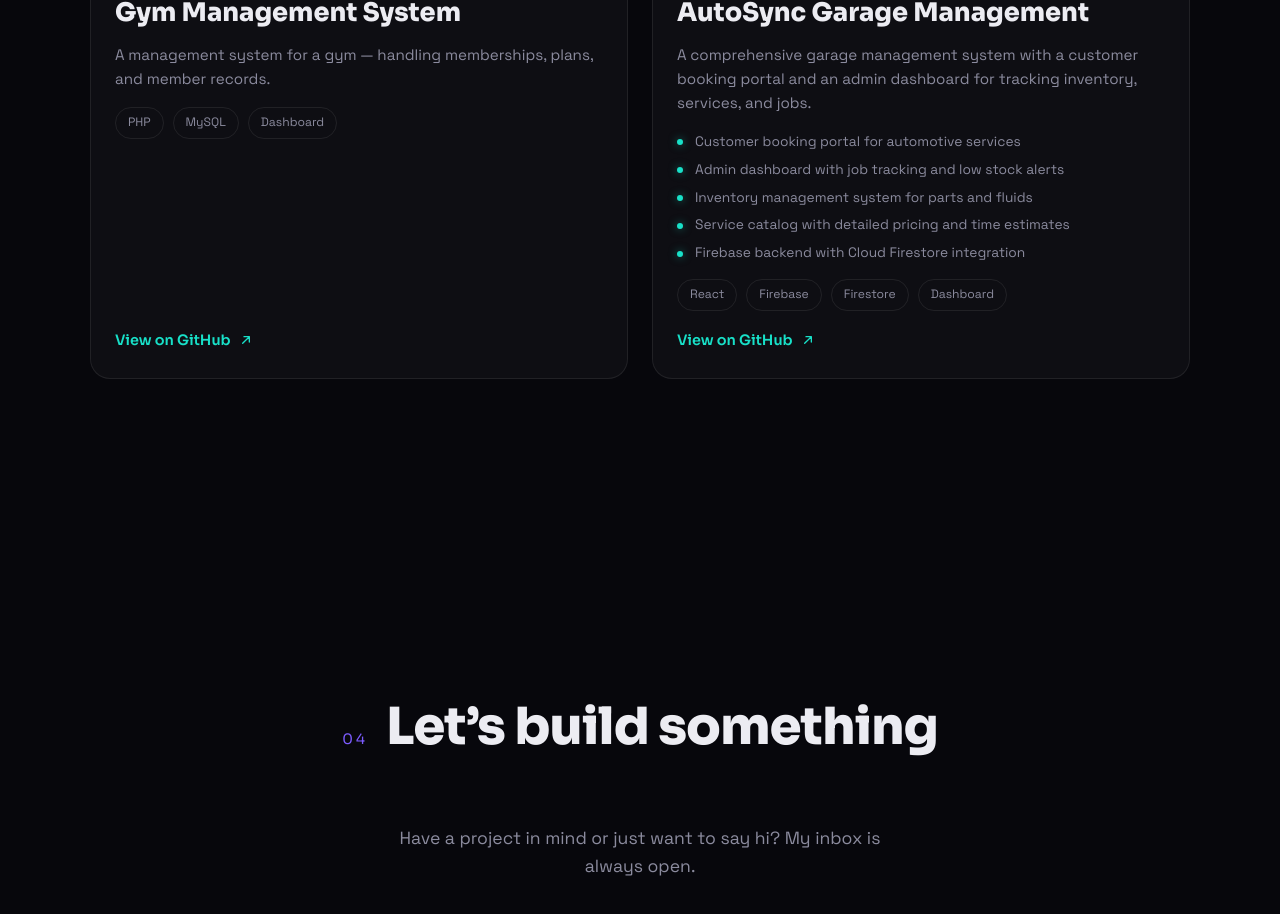
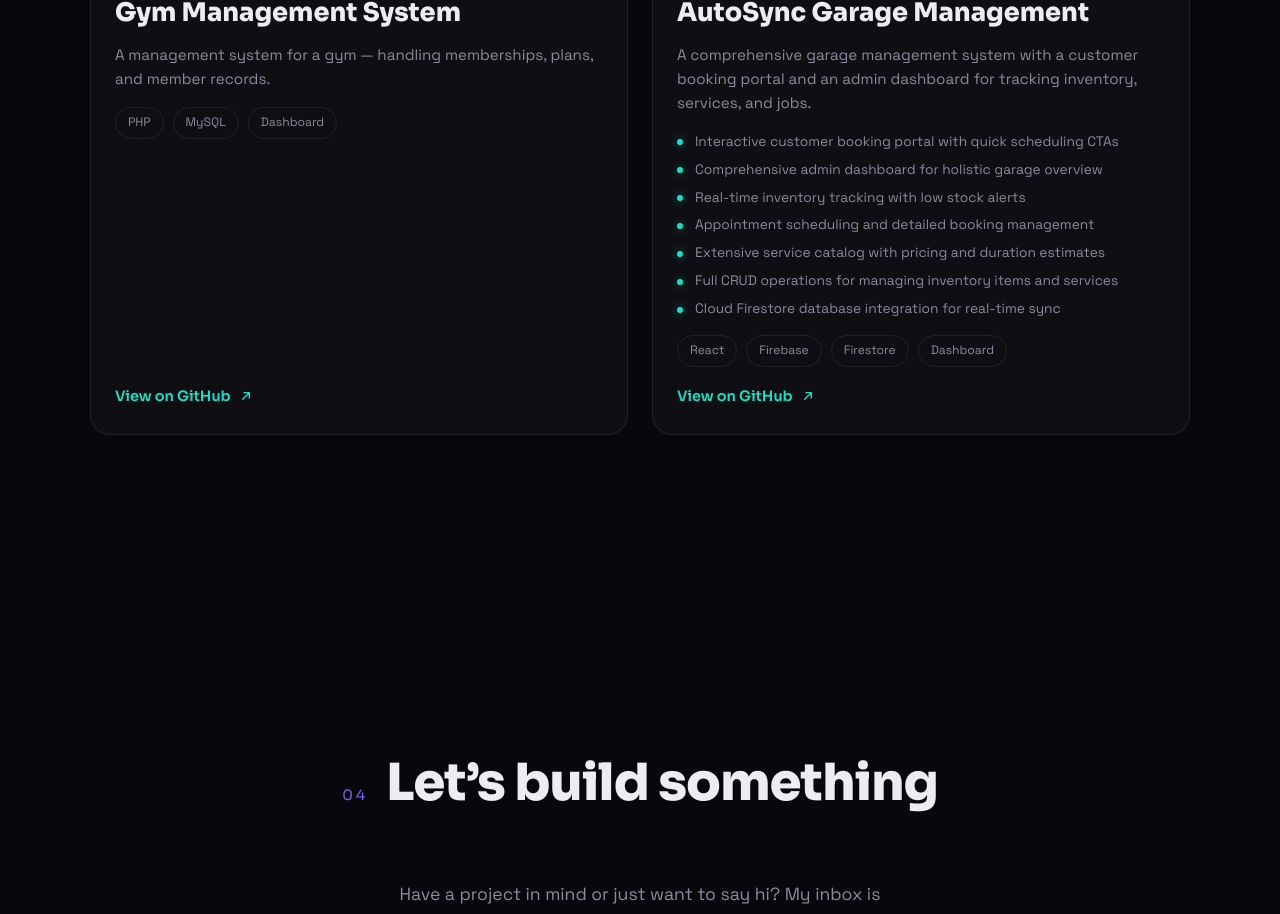
Before and after one commit to Thiva123-ab/My-portfolio-, a React (Vite) app: page / in a window 1280 px wide. Shown: the part 5340-6254 px from the top of the page. Built offline with nearby package versions, Linux system fonts and the light colour scheme.

Commit message:
feat: create Work component with project listings and image gallery lightbox

```diff
--- a/src/components/Work.jsx
+++ b/src/components/Work.jsx
@@ -105,11 +105,13 @@ const PROJECTS = [
     title: "AutoSync Garage Management",
     desc: "A comprehensive garage management system with a customer booking portal and an admin dashboard for tracking inventory, services, and jobs.",
     features: [
-      "Customer booking portal for automotive services",
-      "Admin dashboard with job tracking and low stock alerts",
-      "Inventory management system for parts and fluids",
-      "Service catalog with detailed pricing and time estimates",
-      "Firebase backend with Cloud Firestore integration"
+      "Interactive customer booking portal with quick scheduling CTAs",
+      "Comprehensive admin dashboard for holistic garage overview",
+      "Real-time inventory tracking with low stock alerts",
+      "Appointment scheduling and detailed booking management",
+      "Extensive service catalog with pricing and duration estimates",
+      "Full CRUD operations for managing inventory items and services",
+      "Cloud Firestore database integration for real-time sync"
     ],
     tags: ["React", "Firebase", "Firestore", "Dashboard"],
     href: "https://github.com/Thiva123-ab/My_Garage-",
```
